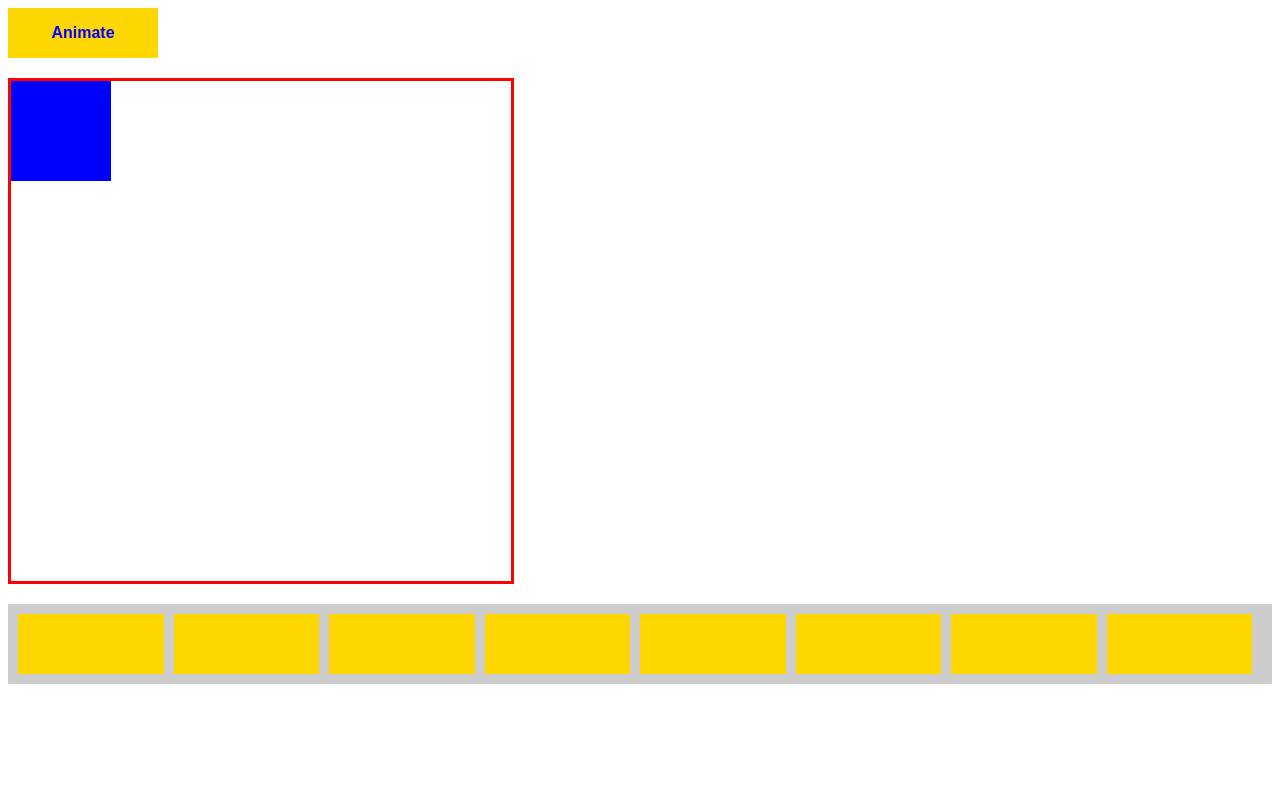
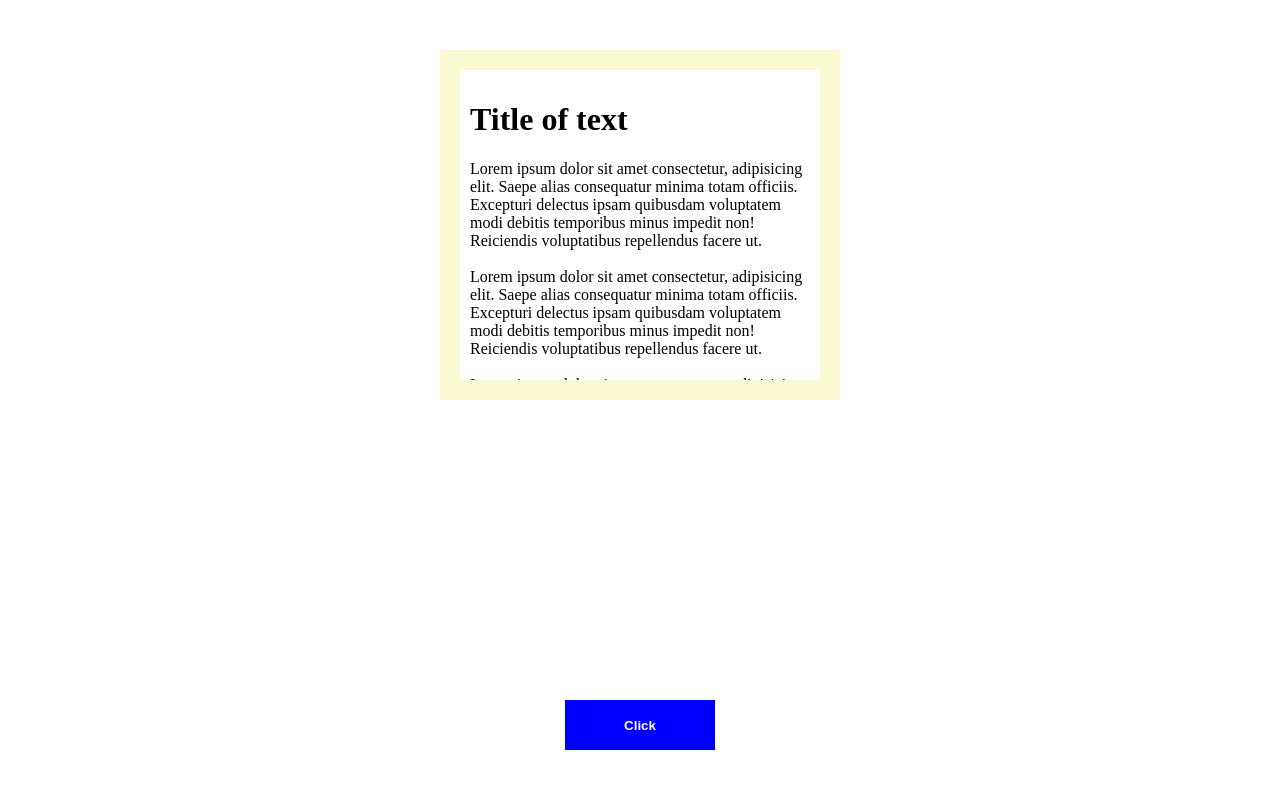
Before and after one commit to AnarAgaev/JS-learning, a plain HTML site: page index.html in a window 1280 px wide. Drawn offline with Linux system fonts and the light colour scheme.

Commit message:
Ширина, высота, прокрутка

```diff
--- a/index.html
+++ b/index.html
@@ -12,22 +12,16 @@
 
 </head>
 <body>
-    <button type="button">Animate</button>
-
-    <div class="container">
-        <div class="box"></div>
+    <div class="box">
+        <h1>Title of text</h1>
+        Lorem ipsum dolor sit amet consectetur, adipisicing elit. Saepe alias consequatur minima totam officiis. Excepturi delectus ipsam quibusdam voluptatem modi debitis temporibus minus impedit non! Reiciendis voluptatibus repellendus facere ut.
+        <br><br>Lorem ipsum dolor sit amet consectetur, adipisicing elit. Saepe alias consequatur minima totam officiis. Excepturi delectus ipsam quibusdam voluptatem modi debitis temporibus minus impedit non! Reiciendis voluptatibus repellendus facere ut.
+        <br><br>Lorem ipsum dolor sit amet consectetur, adipisicing elit. Saepe alias consequatur minima totam officiis. Excepturi delectus ipsam quibusdam voluptatem modi debitis temporibus minus impedit non! Reiciendis voluptatibus repellendus facere ut.
+        <br><br>Lorem ipsum dolor sit amet consectetur, adipisicing elit. Saepe alias consequatur minima totam officiis. Excepturi delectus ipsam quibusdam voluptatem modi debitis temporibus minus impedit non! Reiciendis voluptatibus repellendus facere ut.
+        <br><br>Lorem ipsum dolor sit amet consectetur, adipisicing elit. Saepe alias consequatur minima totam officiis. Excepturi delectus ipsam quibusdam voluptatem modi debitis temporibus minus impedit non! Reiciendis voluptatibus repellendus facere ut.
     </div>
 
-    <div class="btn-block">
-        <button type="button" class="first"></li>
-        <button type="button"></button>
-        <button type="button"></button>
-        <button type="button"></button>
-        <button type="button"></button>
-        <button type="button"></button>
-        <button type="button"></button>
-        <button type="button"></button>
-    </div>
+    <button>Click</button>
 
     <script src="script.js"></script>
 </body>
--- a/script.js
+++ b/script.js
@@ -1,62 +1,68 @@
 'use strict'
 
-// let timedId = setTimeout(sayHello, 3000);
-// clearTimeout(timedId);
+let box = document.querySelector('.box'),
+	btn = document.querySelector('button'),
+	width = box.clientWidth,
+	height = box.clientHeight;
 
-// let timedId = setInterval(sayHello, 3000);
-// clearTimeout(timedId);
 
-// function sayHello() {
-// 	console.log('Hello world!');
-// }
+console.log(width);
+console.log(height);
+console.log(box.getBoundingClientRect());
 
-// let timerId = setTimeout(function log() {
-// 	console.log("Hello");
-// 	setTimeout(log , 2000);
+console.log(document.documentElement.clientWidth);
+console.log(document.documentElement.clientHeight);
+console.log(document.documentElement.scrollTop);
+
+// btn.addEventListener('click', () => {
+// 	box.style.height = box.scrollHeight + 'px';
 // });
 
-let button = document.getElementsByTagName('button'),
-	element = document.querySelector('.box'),
-	btnBlock = document.querySelector('.btn-block'),
-	buttons = document.querySelectorAll('.btn-block button');
+// btn.addEventListener('click', () => {
+// 	console.log(box.scrollTop);
+// });
+
+// btn.addEventListener('click', () => {
+// 	box.scrollTop = 0;
+// });
 
 
-function animation () {
-	let position = 0,
-		id = setInterval( frame, 10 );
+scrollBy(0, 200);
+scrollTo(0, 200);
 
-	function frame () {
-		if ( position == 400 ) {
-			clearInterval( id );
-		} else {
-			position++;
-			element.style.top = position + 'px';
-			element.style.left = position + 'px';
-		}
-	}
-}
 
-button[0].addEventListener( 'click', animation );
 
-// btnBlock.addEventListener('click',  (event) => {
-// 	if ( event.target && event.target.tagName == 'BUTTON' ) {
-// 		console.log(event.target.tagName);
-// 	}
-// } );
+// let linkNav = document.querySelectorAll('[href^="#"]'), //выбираем все ссылки к якорю на странице
+// 	V = 1;  // скорость, может иметь дробное значение через точку (чем меньше значение - тем больше скорость)
 
-// btnBlock.addEventListener('click', (event) => {
-// 	if ( event.target && event.target.classList.contains('first') ) {
-// 		console.log(event.target.tagName);
-// 		console.log(event.target);
-// 	}
-// });
+// for (let i = 0; i < linkNav.length; i++) {
 
-btnBlock.addEventListener('click', (event) => {
-	if ( event.target && event.target.matches('button.first') ) {
+// 	linkNav[i].addEventListener('click', function (event) { //по клику на ссылку
 
-		console.log(event.target.tagName);
+// 		event.preventDefault(); //отменяем стандартное поведение
 
-		console.log(event.target);
+// 		let w = window.pageYOffset,  // производим прокрутка
+// 			hash = this.href.replace(/[^#]*(.*)/, '$1');  // к id элемента, к которому нужно перейти
 
-	}
-});
+// 		t = document.querySelector(hash).getBoundingClientRect().top,  // отступ от окна браузера до id
+// 		start = null;
+
+// 		requestAnimationFrame(step);  // подробнее про функцию анимации [developer.mozilla.org]
+
+// 		function step(time) {
+
+// 			if (start === null) start = time;
+
+// 			let progress = time - start,
+// 				r = (t < 0 ? Math.max(w - progress / V, w + t) : Math.min(w + progress / V, w + t));
+
+// 				window.scrollTo(0, r);
+
+// 			if (r != w + t) {
+// 				requestAnimationFrame(step)
+// 			} else {
+// 				location.hash = hash  // URL с хэшем
+// 			}
+// 		}
+// 	}, false);
+// }
--- a/style.css
+++ b/style.css
@@ -1,43 +1,28 @@
+.box {
+	width: 400px;
+	height: 350px;
+	position: absolute;
+	top: 50px;
+	left: 50%;
+	transform: translateX(-50%);
+	padding: 10px;
+	border: 20px solid lightgoldenrodyellow;
+	overflow: scroll;
+	box-sizing: border-box;
+	transition: all .3s;
+}
+
 button {
-	display: inline-block;
-	background-color: gold;
+	position: absolute;
+	bottom: 50px;
+	left: 50%;
+	transform: translateX(-50%);
+	display: block;
 	width: 150px;
 	height: 50px;
+	background-color: blue;
+	color: white;
+	font-weight: bold;
 	border: none;
-	font-weight: bold;
-	color: blue;
-	font-size: 16px;
 	cursor: pointer;
 }
-
-.container {
-	width: 500px;
-	height: 500px;
-	border: 3px solid red;
-	margin: 20px 0;
-	position: relative;
-}
-
-.box {
-	display: inline-block;
-	width: 100px;
-	height: 100px;
-	background-color: blue;
-	position: absolute;
-	left: 0;
-	top: 0;
-}
-
-.btn-block {
-	display: flex;
-	padding: 10px;
-	background-color: #ccc;
-}
-
-.btn-block button {
-	list-style: none;
-	width: 150px;
-	height: 60px;
-	background-color: gold;
-	margin-right: 10px;
-}
```
